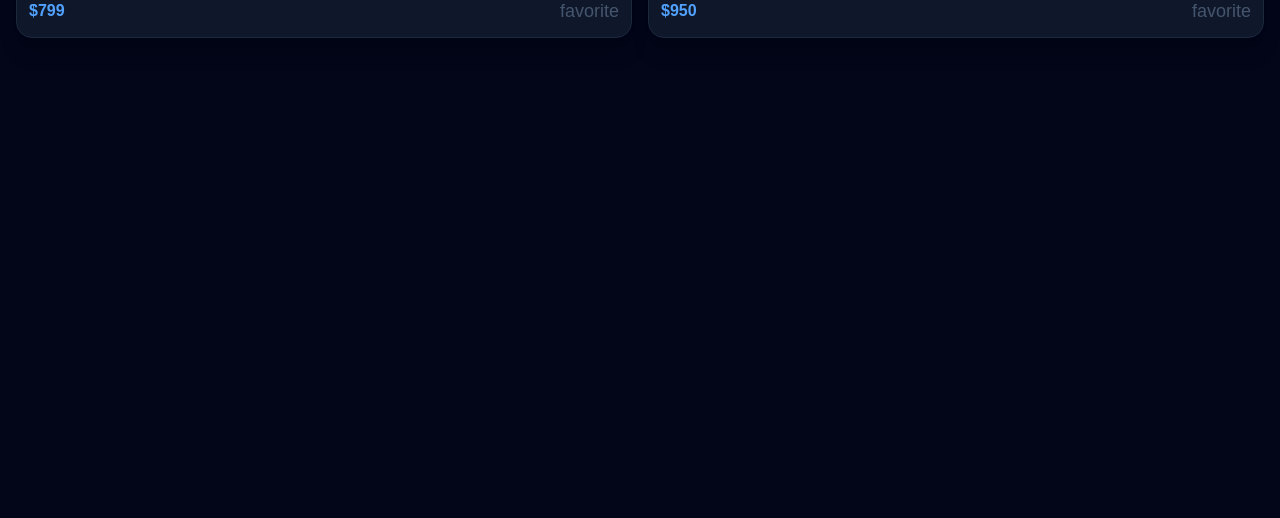
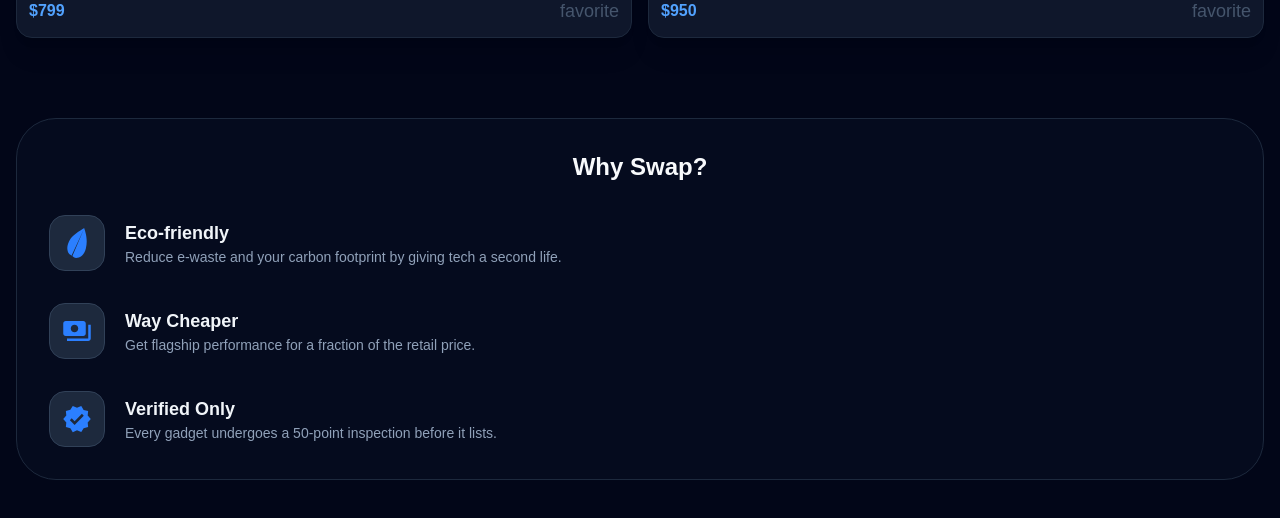
Before and after one commit to junayed17/GadgetSwap, a Next.js app: page / in a window 1280 px wide. Shown: the part 876-1394 px from the top of the page. Before the commit the page ends 946 px from the top, so only its background shows below. Built offline with nearby package versions, Linux system fonts and the light colour scheme.

Commit message:
why swap section added

```diff
--- a/src/app/components/WhySwap.jsx
+++ b/src/app/components/WhySwap.jsx
@@ -1,10 +1,58 @@
 import React from 'react';
+import { MdPayments, MdVerified } from 'react-icons/md';
+import { SiLeaflet } from "react-icons/si";
 
 const WhySwap = () => {
   return (
-    <div>
-
-    </div>
+    <section className="px-4 py-12">
+      <div className="bg-slate-900/30 rounded-[2.5rem] px-2 py-8 sm:p-8 border border-slate-800">
+        <h2 className="text-2xl font-black mb-8 text-center">Why Swap?</h2>
+        <div className="grid grid-cols-1 gap-8 ">
+          <div className="flex items-center gap-5">
+            <div className="w-14 h-14 rounded-2xl bg-slate-800 flex items-center justify-center shrink-0 border border-slate-700">
+              <span className="material-symbols-outlined text-blue-500 text-3xl">
+                <SiLeaflet />
+              </span>
+            </div>
+            <div>
+              <h3 className="font-bold text-lg text-slate-100">Eco-friendly</h3>
+              <p className="text-sm text-slate-400">
+                Reduce e-waste and your carbon footprint by giving tech a second
+                life.
+              </p>
+            </div>
+          </div>
+          <div className="flex items-center gap-5">
+            <div className="w-14 h-14 rounded-2xl bg-slate-800 flex items-center justify-center shrink-0 border border-slate-700">
+              <span className="material-symbols-outlined text-blue-500 text-3xl">
+                <MdPayments />
+              </span>
+            </div>
+            <div>
+              <h3 className="font-bold text-lg text-slate-100">Way Cheaper</h3>
+              <p className="text-sm text-slate-400">
+                Get flagship performance for a fraction of the retail price.
+              </p>
+            </div>
+          </div>
+          <div className="flex items-center gap-5">
+            <div className="w-14 h-14 rounded-2xl bg-slate-800 flex items-center justify-center shrink-0 border border-slate-700">
+              <span className="material-symbols-outlined text-blue-500 text-3xl">
+                <MdVerified/>
+              </span>
+            </div>
+            <div>
+              <h3 className="font-bold text-lg text-slate-100">
+                Verified Only
+              </h3>
+              <p className="text-sm text-slate-400">
+                Every gadget undergoes a 50-point inspection before it lists.
+              </p>
+            </div>
+          </div>
+        </div>
+      </div>
+    </section>
   );
 };
 
--- a/src/app/page.jsx
+++ b/src/app/page.jsx
@@ -1,11 +1,13 @@
 import Hero from "./components/Hero";
 import Tranding from "./components/Tranding";
+import WhySwap from "./components/WhySwap";
 
 export default function Home() {
   return (
     <>
       <Hero />
       <Tranding/>
+      <WhySwap/>
     </>
   );
 }
```
